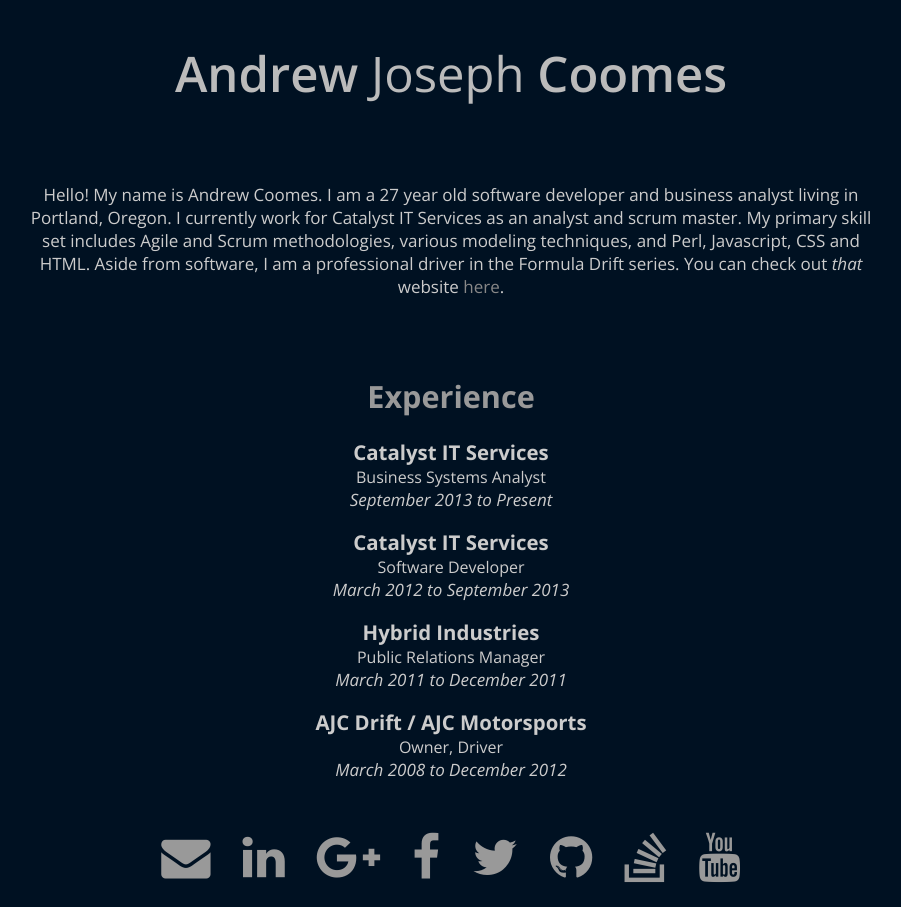
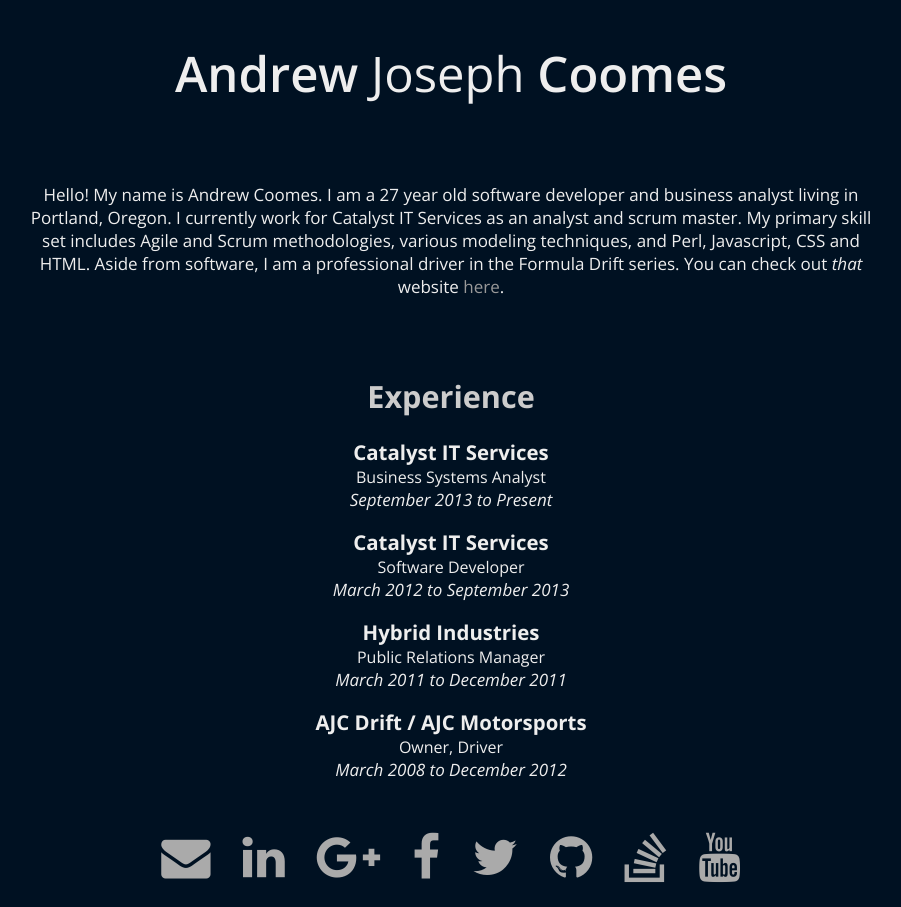
Before and after one commit to acoomes/andrewcoomes-dot-com, a plain HTML site: page index.html in a window 1280 px wide. Shown: the whole page, without its empty margins (189-1090 px from the left). Drawn offline with nearby package versions, Linux system fonts and the light colour scheme.

Commit message:
lightened text colors to improve readability

```diff
--- a/style_darkblue.css
+++ b/style_darkblue.css
@@ -1,10 +1,10 @@
 h1 {
     font-size: 1.8em;
-    color: #999;
+    color: #ccc;
 }
 body {
     background-color: #012;
-    color: #ccc;
+    color: #eee;
     font-family: open sans, verdana, arial, sans-serif;
     font-size: 17px;
     font-weight: 100;
@@ -12,7 +12,7 @@
     margin-top: 20px;
 }
 a {
-    color: #888;
+    color: #999;
     text-decoration: none;
     transition: color .25s ease-in-out;
     -webkit-transition: color .25s ease-in-out;
@@ -33,7 +33,7 @@
     font-weight: 100;
 }
 .name {
-    color: #bbb;
+    color: #eee;
     font-family: Open Sans, helvetica, sans-serif;
     font-size: xx-large;
     font-size: 49px;
@@ -81,7 +81,7 @@
     padding: 10px 14px;
 }
 #connectionMenu i {
-    color: #999;
+    color: #aaa;
     font-size: 2.9em;
     transition: color .2s ease-in-out;
     -webkit-transition: color .2s ease-in-out;
```
